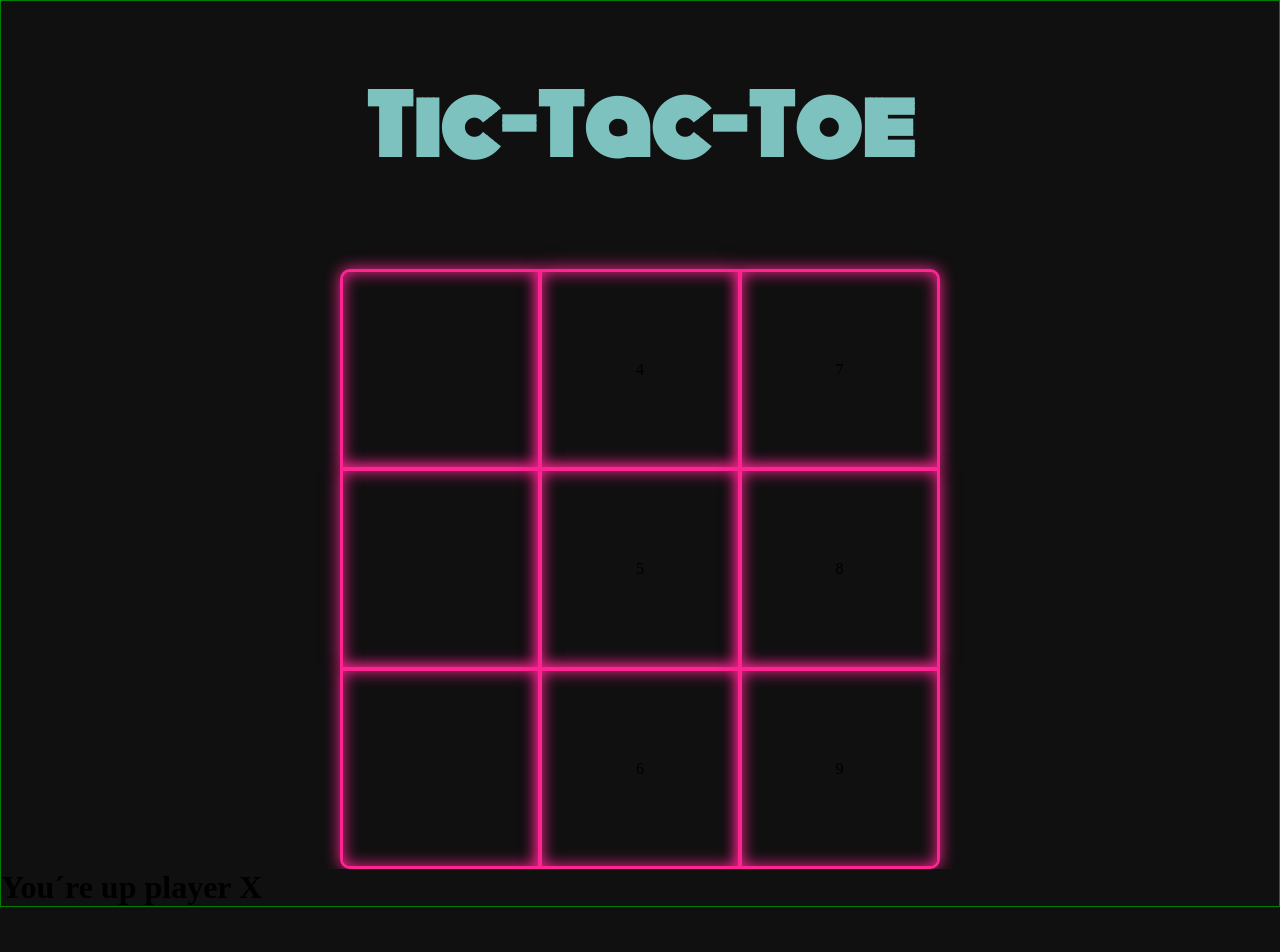
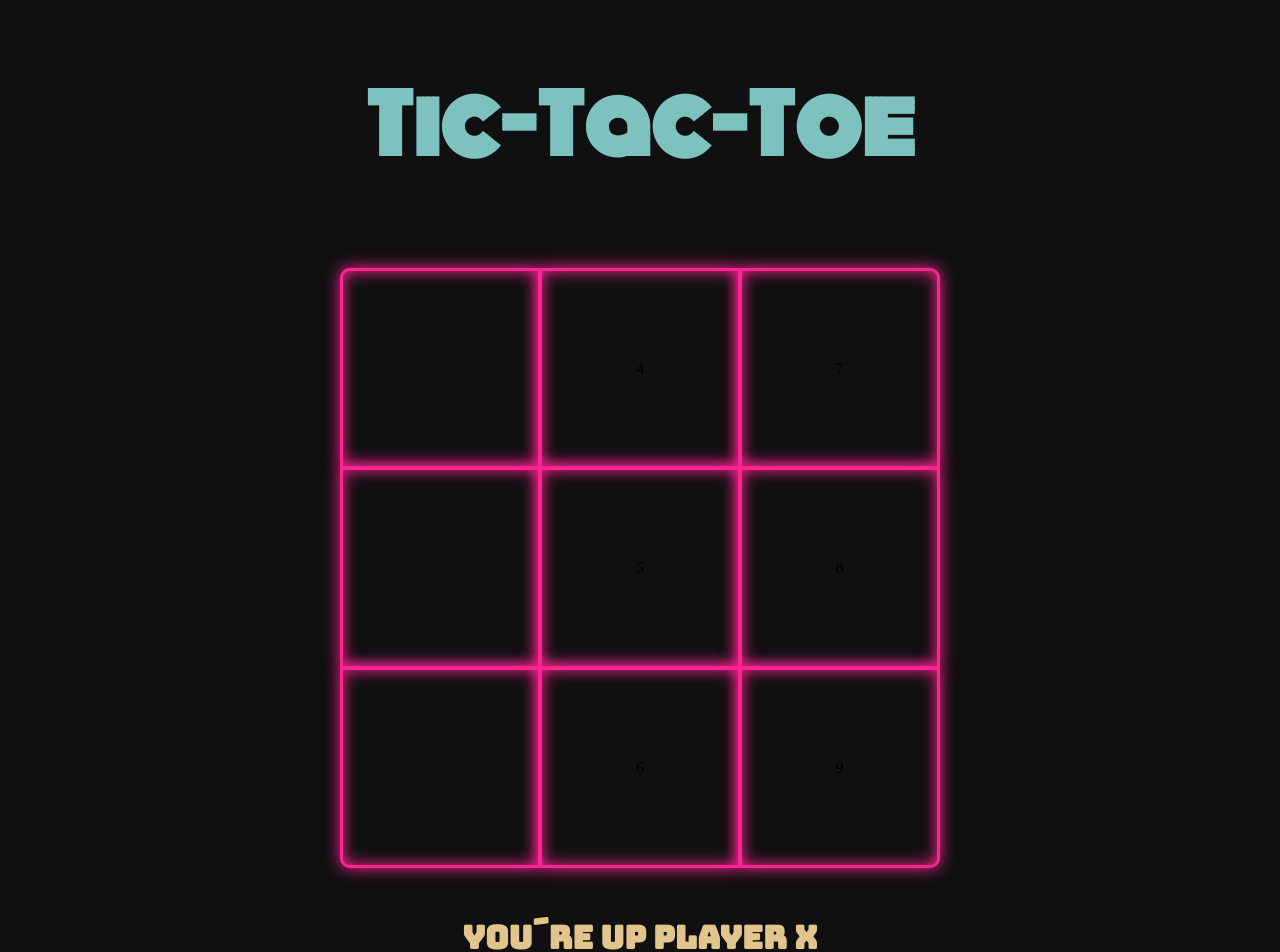
Before and after one commit to LadyLockheed/my-80s-tic-tac-toe, a React (Vite) app: page / in a window 1280 px wide. Shown: the top 952 px of the page. Before the commit the page ends 907 px from the top, so only its background shows below. Built offline with nearby package versions, Linux system fonts and the light colour scheme.

Commit message:
statustext and make use of reusable css vars

```diff
--- a/index.html
+++ b/index.html
@@ -4,6 +4,7 @@
     <meta charset="UTF-8" />
     <link rel="icon" type="image/svg+xml" href="/vite.svg" />
     <link href="https://fonts.googleapis.com/css2?family=Monoton&display=swap" rel="stylesheet">
+    <link href="https://fonts.googleapis.com/css2?family=Bungee&display=swap" rel="stylesheet">
 
 
 
--- a/src/App.css
+++ b/src/App.css
@@ -1,3 +1,4 @@
+@import url('./variables.css');
 
  .centered-container {
   width: 100vw;
@@ -5,14 +6,14 @@
   display: flex;
   flex-direction: column;
   /* justify-content:space-evenly; */
-  border: 1px solid green;
+
 }
 /* .sliding-text {
   border: 1px solid orange;
 } */
 
 .ticTacToe-headline {
-  font-family:'Monoton';
+  font-family: var(--main-font);
   font-size: 5rem;
   color: #7dc2be;
   text-align: center;
@@ -20,6 +21,14 @@
   opacity: 0;
   margin: 4rem auto 5rem auto;
 
+}
+
+.current-player-text {
+  font-family: var(--secondary-font);
+  font-size:2rem;
+  text-align: center;
+  margin-top: 3rem;
+  color: var(--dark-yellow);
 }
 
 @keyframes slideFromRight {
```
